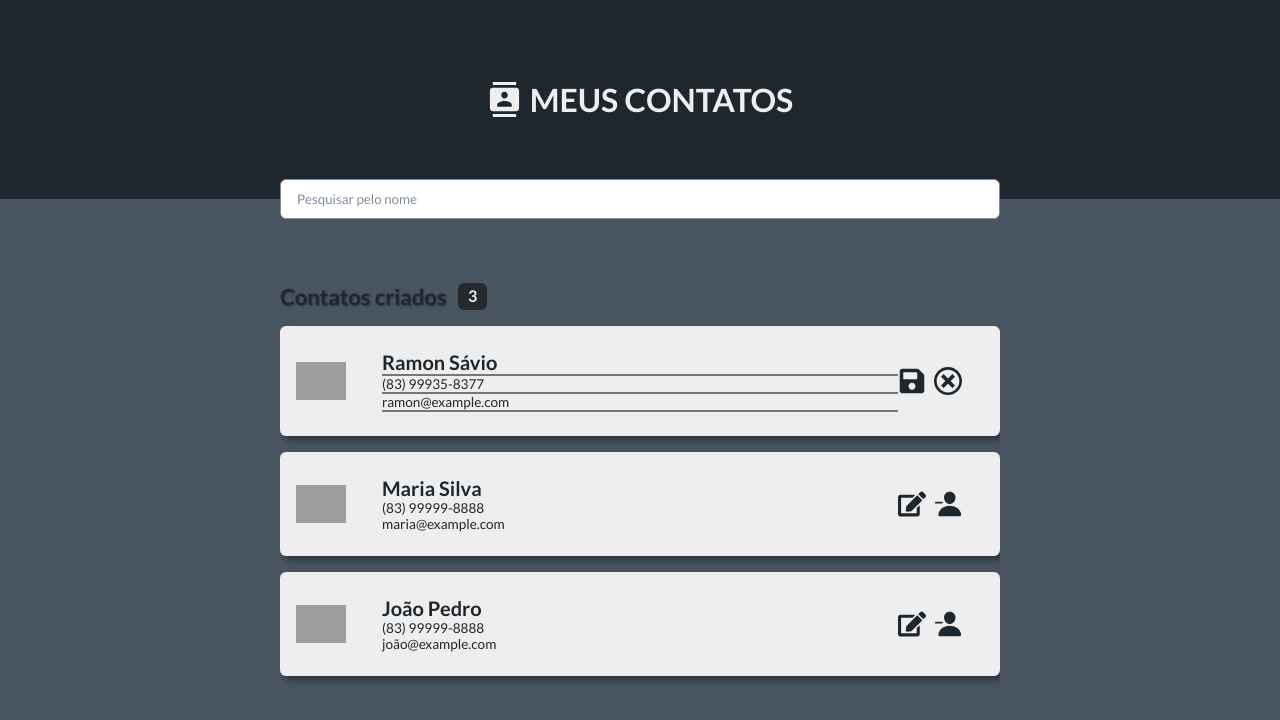
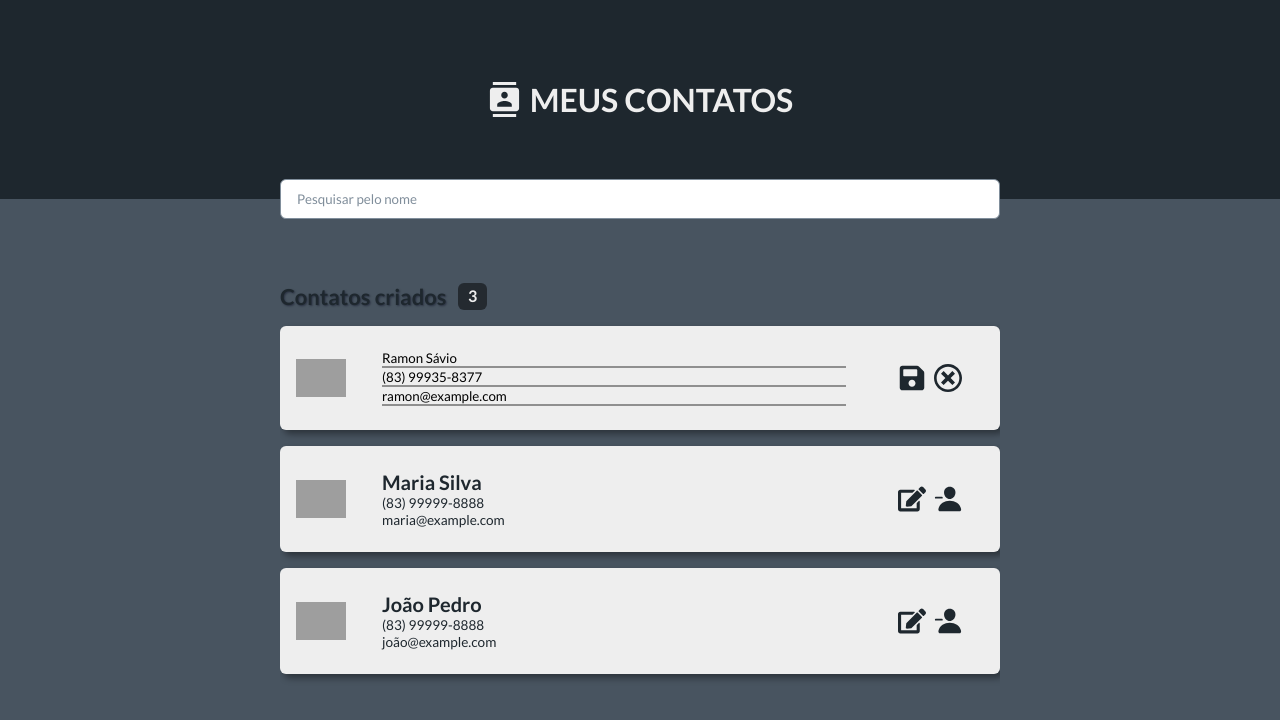
Before and after one commit to RamonSFR/contacts-list, a React (Create React App) app: page / in a window 1280 px wide. Both pictures are taken after a click on the icon 912 px from the left and 378 px from the top of the page. Shown: the top 720 px of the page. Built offline with nearby package versions, Linux system fonts and the light colour scheme; grey boxes are pictures that could not be loaded.

Commit message:
contacts edit input

```diff
--- a/src/components/Contact/index.tsx
+++ b/src/components/Contact/index.tsx
@@ -14,15 +14,40 @@ type Props = ContactObj
 
 const Contact = ({ name, phone, email, id }: Props) => {
   const [isEditing, setIsEditing] = useState(false)
+  const [editedName, setEditedName] = useState(name)
+  const [editedPhone, setEditedPhone] = useState(phone)
+  const [editedEmail, setEditedEmail] = useState(email)
   const dispatch = useDispatch()
 
   return (
-    <S.Cont isEditing={isEditing}>
+    <S.Cont>
       <img src="https://img.icons8.com/?size=100&id=98957&format=png&color=000000" />
-      <div>
-        <h2>{name}</h2>
-        <p>{phone}</p>
-        <p>{email}</p>
+      <div className="infos">
+        {!isEditing ? (
+          <>
+            <h2>{name}</h2>
+            <p>{phone}</p>
+            <p>{email}</p>
+          </>
+        ) : (
+          <>
+            <input
+              type="text"
+              value={editedName}
+              onChange={(e) => setEditedName(e.target.value)}
+            />
+            <input
+              type="text"
+              value={editedPhone}
+              onChange={(e) => setEditedPhone(e.target.value)}
+            />
+            <input
+              type="email"
+              value={editedEmail}
+              onChange={(e) => setEditedEmail(e.target.value)}
+            />
+          </>
+        )}
       </div>
 
       {isEditing ? (
--- a/src/components/Contact/styles.ts
+++ b/src/components/Contact/styles.ts
@@ -1,11 +1,7 @@
 import { styled } from 'styled-components'
 import variables from '../../styles/variables'
 
-type Props = {
-  isEditing: boolean
-}
-
-export const Cont = styled.div<Props>`
+export const Cont = styled.div`
   width: 100%;
   padding: 1.5em 1em;
   display: grid;
@@ -19,12 +15,6 @@ export const Cont = styled.div<Props>`
     width: 50px;
   }
 
-  h2,
-  p {
-    border-bottom: ${(props) =>
-      props.isEditing ? '2px solid rgba(0,0,0,0.5) ' : 'none'};
-  }
-
   h2 {
     font-size: 1.25em;
     font-weight: bold;
@@ -32,6 +22,20 @@ export const Cont = styled.div<Props>`
 
   p {
     font-size: 0.85em;
+  }
+
+  .infos {
+    display: flex;
+    flex-direction: column;
+    gap: 1px;
+
+    input {
+      width: 90%;
+      background-color: transparent;
+      border: none;
+      outline: none;
+      border-bottom: 2px solid rgba(0, 0, 0, 0.4);
+    }
   }
 
   button {
```
